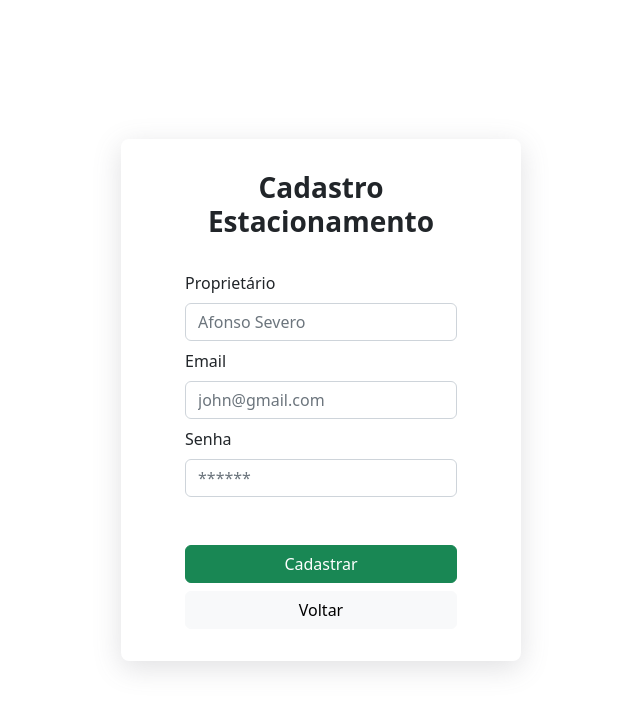
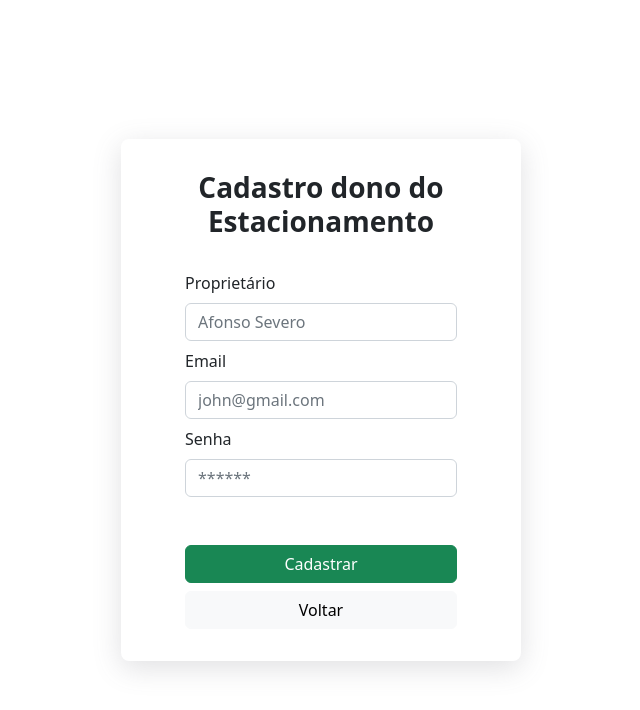
Before and after one commit to GustavoMSevero/ParkCarReact, a React (Vite) app: page /register in a window 1280 px wide. Shown: the top 710 px of the page, without its empty margins (319-959 px from the left). Built offline with nearby package versions, Linux system fonts and the light colour scheme; no server answers.

Commit message:
Changed title of the page.

```diff
--- a/src/pages/Register/index.tsx
+++ b/src/pages/Register/index.tsx
@@ -37,7 +37,7 @@ const Register: React.FC = () => {
   return (
     <Container>
       <div className="register-box">
-        <h3>Cadastro Estacionamento</h3>
+        <h3>Cadastro dono do Estacionamento</h3>
 
         <Form onSubmit={handleSubmit(onSubmit, onError)}>
           <Form.Group className="mb-2" controlId="formBasicEmail">
```
